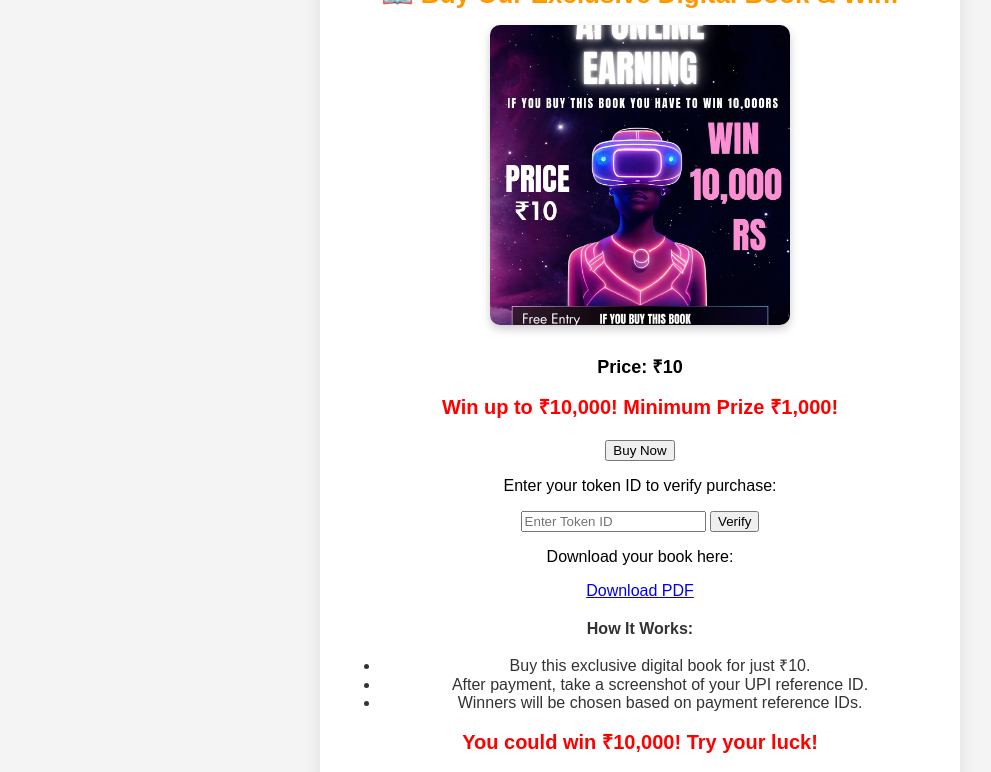
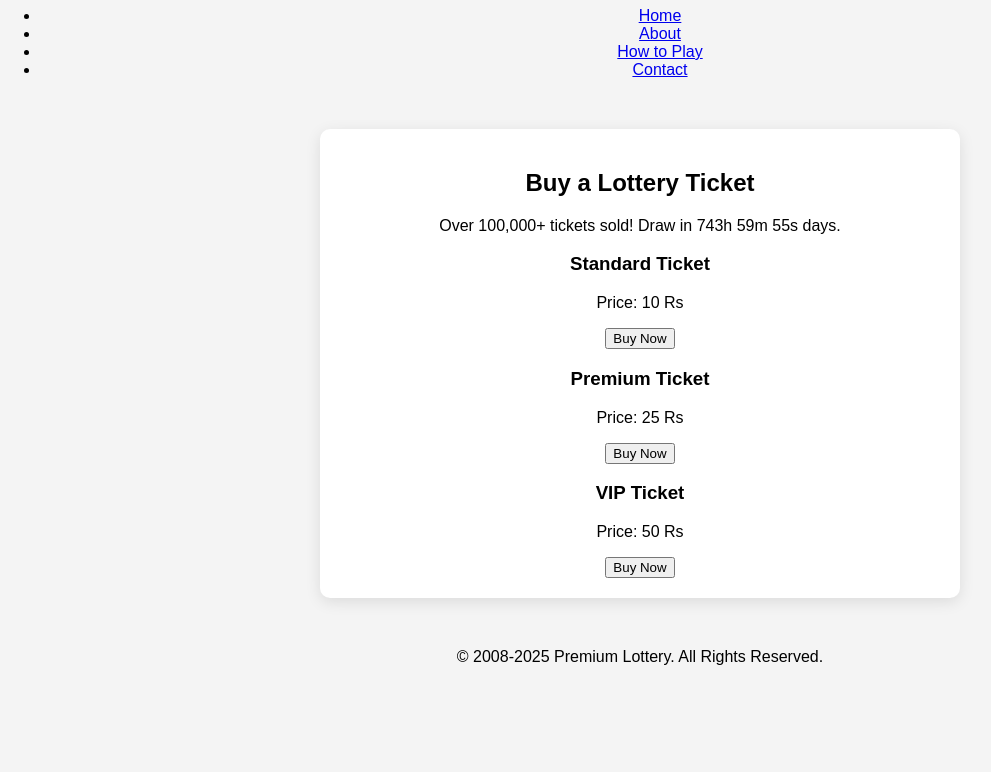
Before and after one commit to freelottery/EBOOK, a plain HTML site: page index.html in a window 1280 px wide. Shown: the part 91-863 px from the top of the page, without its empty margins (0-991 px from the left). After the commit the page ends 800 px from the top, so only its background shows below. Drawn offline with Linux system fonts and the light colour scheme.

Commit message:
Update index.html

```diff
--- a/index.html
+++ b/index.html
@@ -1,43 +1,50 @@
+// index.html
 <!DOCTYPE html>
 <html lang="en">
 <head>
     <meta charset="UTF-8">
     <meta name="viewport" content="width=device-width, initial-scale=1.0">
-    <title>Buy & Win - Digital Book</title>
-    <meta name="description" content="Buy our exclusive digital book for ₹10 and get a chance to win up to ₹10,000! Don't miss out on this exciting opportunity!">
-    <meta name="keywords" content="digital book, win ₹10,000, online lottery, buy book and win, best ebook">
-    <meta name="author" content="saad">
+    <title>Premium Lottery</title>
     <link rel="stylesheet" href="styles.css">
 </head>
 <body>
+    <header>
+        <h1>Premium Lottery</h1>
+        <nav>
+            <ul>
+                <li><a href="index.html">Home</a></li>
+                <li><a href="about.html">About</a></li>
+                <li><a href="how-to-play.html">How to Play</a></li>
+                <li><a href="contact.html">Contact</a></li>
+            </ul>
+        </nav>
+    </header>
+
     <div class="container">
-        <div class="title">📖 Buy Our Exclusive Digital Book & Win!</div>
-        <img src="1.jpg" alt="Digital Book Cover" class="book-cover" style="width:300px; height:600px">
-        <p class="price">Price: ₹10</p>
-        <p class="highlight">Win up to ₹10,000! Minimum Prize ₹1,000!</p>
-
-        <button id="buyButton" class="buy-btn" href="upi://pay?pa=safikbhaisindhi@ibl&pn=SindhiSaad&am=10&cu=INR">Buy Now</button>
-        <div class="token-section">
-            <p>Enter your token ID to verify purchase:</p>
-            <input type="text" id="tokenInput" placeholder="Enter Token ID">
-            <button id="verifyButton" class="verify-btn">Verify</button>
-        </div>
-        <div id="downloadSection" class="hidden">
-            <p>Download your book here:</p>
-            <a href="White Pink Modern Future AI Data Science Training Course Promotion Instagram Post.pdf" download class="download-btn">Download PDF</a>
-        </div>
-        <div class="instructions">
-            <p><strong>How It Works:</strong></p>
-            <ul>
-                <li>Buy this exclusive digital book for just ₹10.</li>
-                <li>After payment, take a screenshot of your UPI reference ID.</li>
-                <li>Winners will be chosen based on payment reference IDs.</li>
-            </ul>
-            <p class="highlight">You could win ₹10,000! Try your luck!</p>
-            <p class="highlight">Don't miss out! Win ₹10,000 or ₹1,000 guaranteed!</p>
-            <p class="highlight">Every ₹10 entry gives you a chance to win ₹10,000!</p>
+        <h2>Buy a Lottery Ticket</h2>
+        <p>Over 100,000+ tickets sold! Draw in <span id="countdown"></span> days.</p>
+        <div class="lottery-cards">
+            <div class="lottery-card">
+                <h3>Standard Ticket</h3>
+                <p>Price: 10 Rs</p>
+                <button onclick="purchaseTicket(10)">Buy Now</button>
+            </div>
+            <div class="lottery-card">
+                <h3>Premium Ticket</h3>
+                <p>Price: 25 Rs</p>
+                <button onclick="purchaseTicket(25)">Buy Now</button>
+            </div>
+            <div class="lottery-card">
+                <h3>VIP Ticket</h3>
+                <p>Price: 50 Rs</p>
+                <button onclick="purchaseTicket(50)">Buy Now</button>
+            </div>
         </div>
     </div>
+
+    <footer>
+        <p>&copy; 2008-2025 Premium Lottery. All Rights Reserved.</p>
+    </footer>
     <script src="scripts.js"></script>
 </body>
 </html>
```
